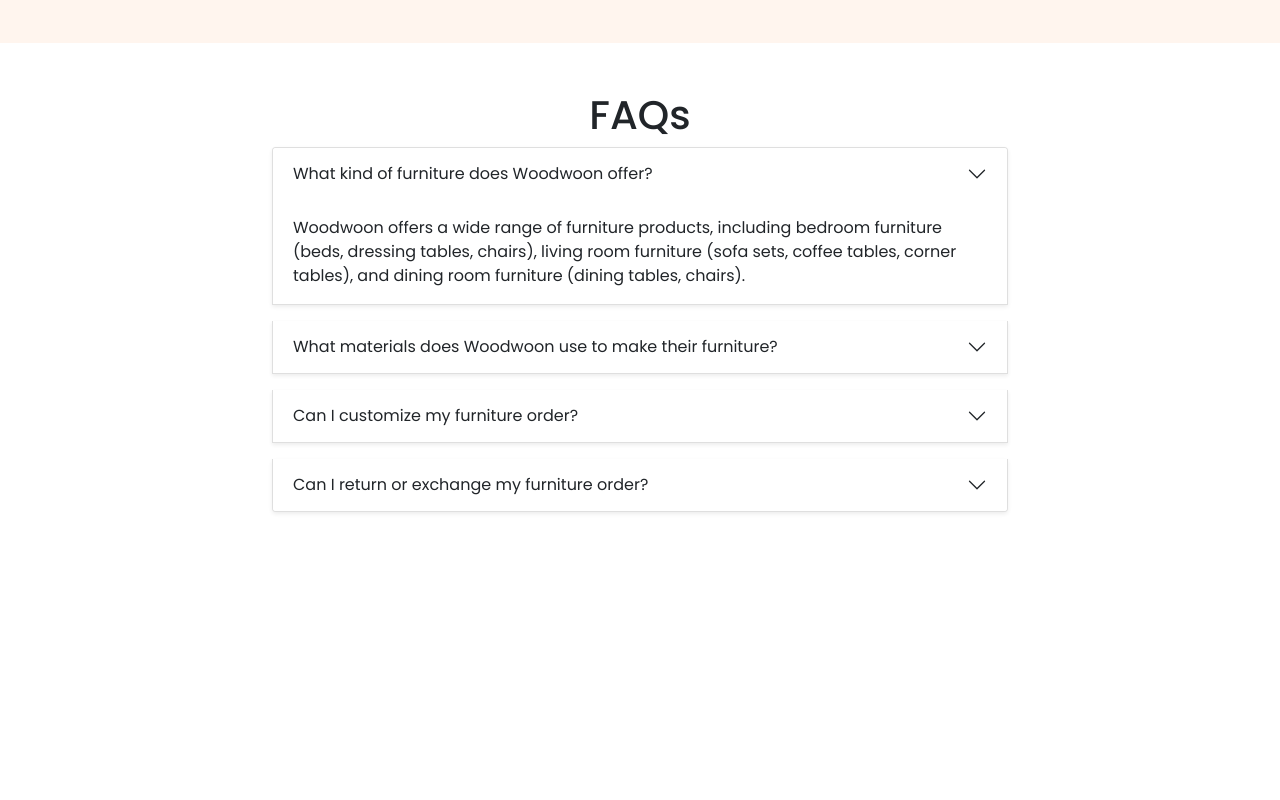
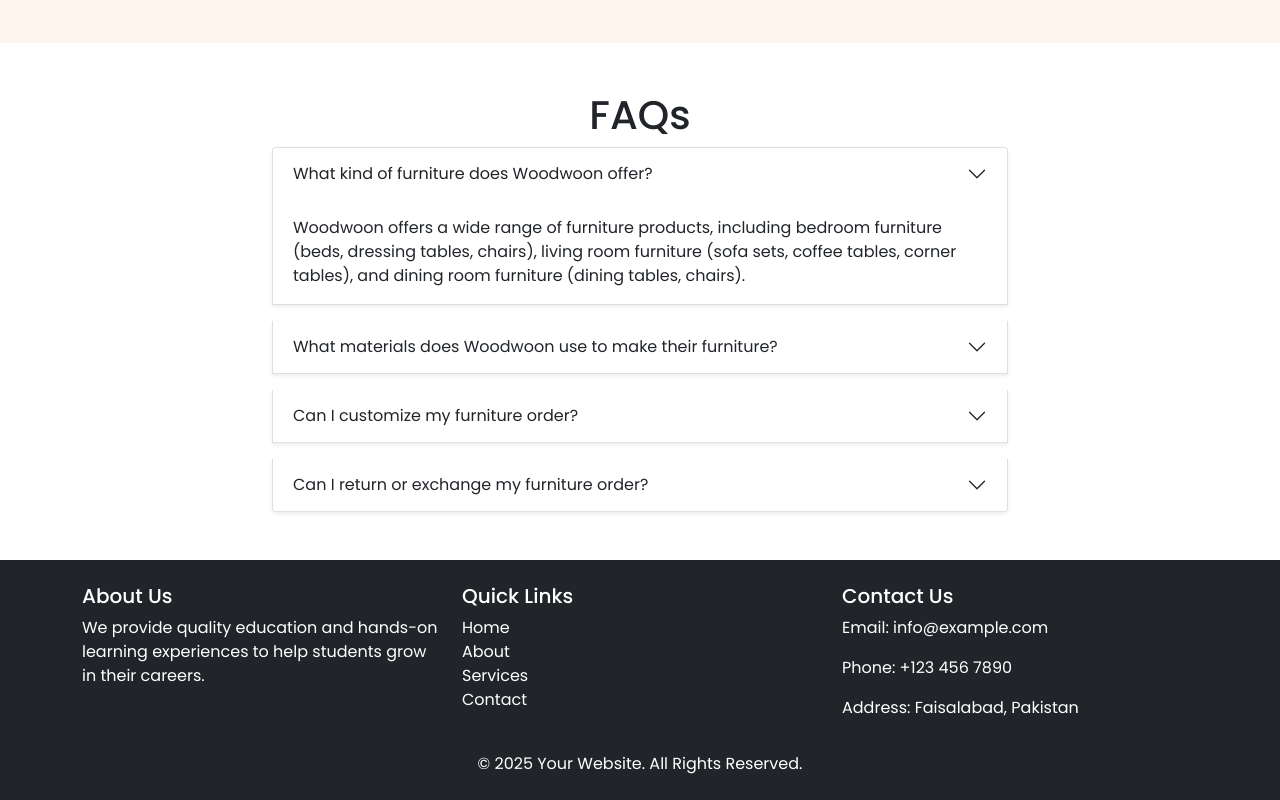
Before and after one commit to amnakhalid625/practice_projects, a plain HTML site: page website/index.html in a window 1280 px wide. Shown: the part 2038-2838 px from the top of the page. Before the commit the page ends 2598 px from the top, so only its background shows below. Drawn offline with nearby package versions, Linux system fonts and the light colour scheme; files whose address does not match are found by name.

Commit message:
bootstrap_practice

```diff
--- a/website/index.html
+++ b/website/index.html
@@ -58,7 +58,7 @@
                     <div class="home-section">
                         <h1>Welcome to Furniture Store</h1>
                         <p>Lorem ipsum dolor sit amet consectetur adipisicing elit. Quisquam, necessitatibus.</p>
-                        <button>Shop Now</button>
+                        <button >Shop Now</button>
                     </div>
                 </div>
                 <div class="col-lg-6 col-12">
@@ -311,6 +311,42 @@
 </section>
 
 
+<footer class="bg-dark text-white py-4">
+    <div class="container">
+      <div class="row">
+        <!-- About Section -->
+        <div class="col-md-4">
+          <h5>About Us</h5>
+          <p>We provide quality education and hands-on learning experiences to help students grow in their careers.</p>
+        </div>
+
+        <!-- Quick Links -->
+        <div class="col-md-4">
+          <h5>Quick Links</h5>
+          <ul class="list-unstyled">
+            <li><a href="#" class="text-white text-decoration-none">Home</a></li>
+            <li><a href="#" class="text-white text-decoration-none">About</a></li>
+            <li><a href="#" class="text-white text-decoration-none">Services</a></li>
+            <li><a href="#" class="text-white text-decoration-none">Contact</a></li>
+          </ul>
+        </div>
+
+        <!-- Contact Section -->
+        <div class="col-md-4">
+          <h5>Contact Us</h5>
+          <p>Email: info@example.com</p>
+          <p>Phone: +123 456 7890</p>
+          <p>Address: Faisalabad, Pakistan</p>
+        </div>
+      </div>
+
+      <!-- Footer Bottom -->
+      <div class="text-center mt-3">
+        <p class="mb-0">&copy; 2025 Your Website. All Rights Reserved.</p>
+      </div>
+    </div>
+  </footer>
+
 
 
 
```
